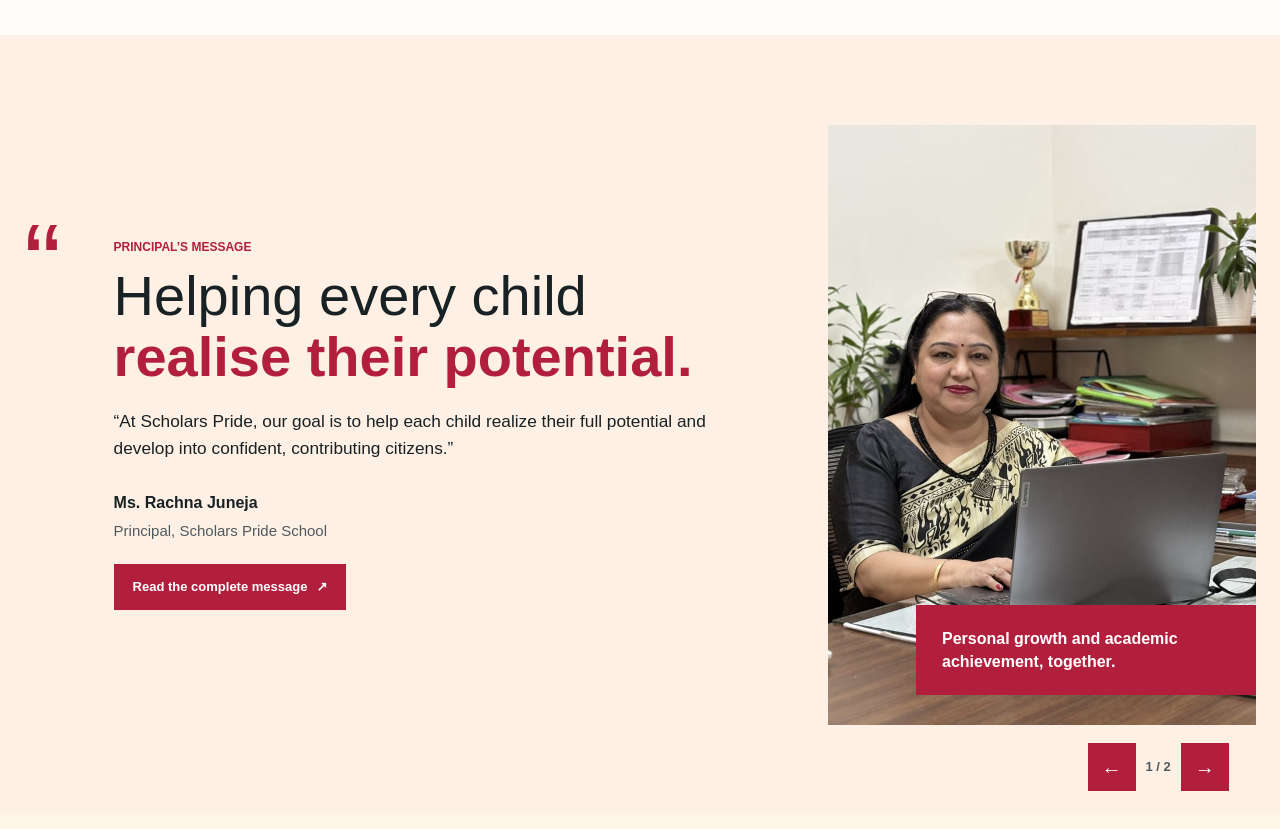
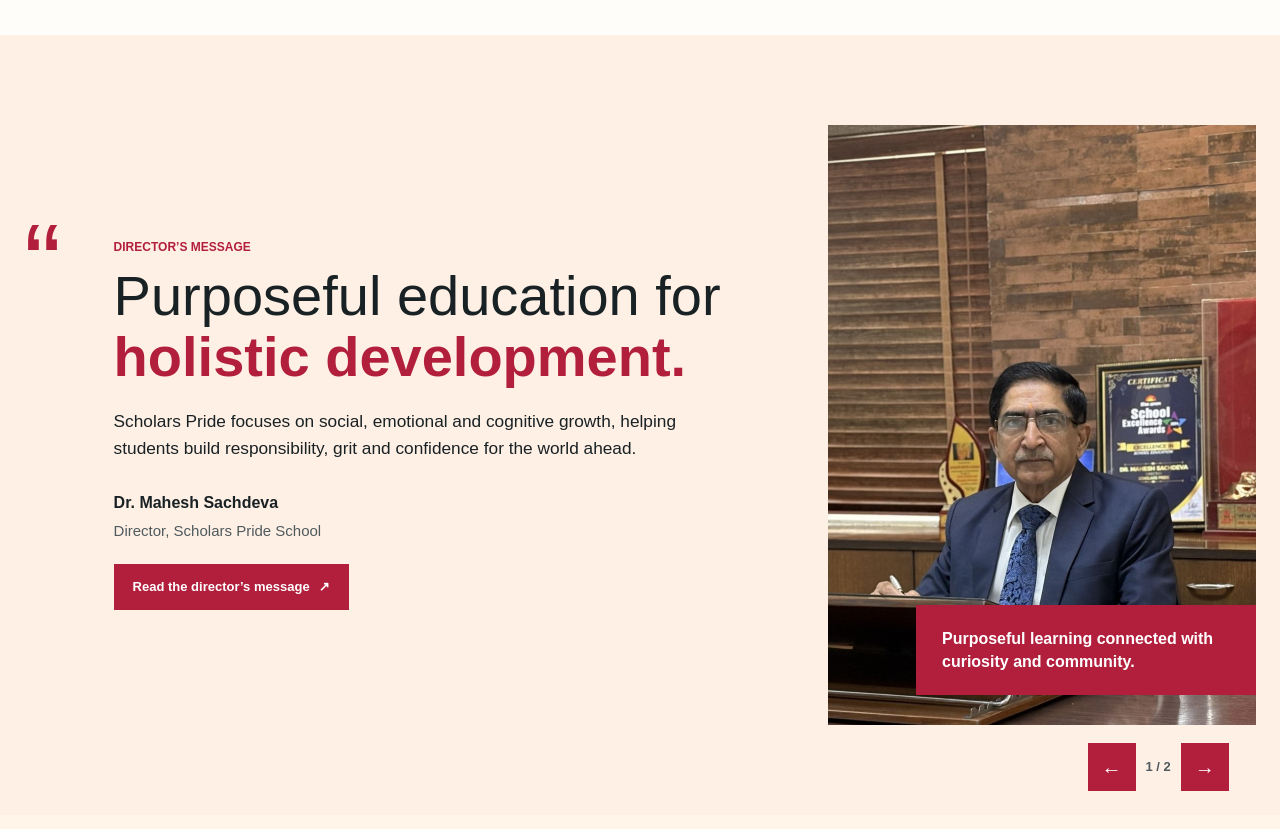
Before and after one commit to deeksha-designer/deeksha-designer.github.io, a plain HTML site: page index.html in a window 1280 px wide. Shown: the part 1640-2469 px from the top of the page. Drawn offline with Linux system fonts and the light colour scheme; a web font is replaced by a local one.

Commit message:
Show director message first

```diff
--- a/index.html
+++ b/index.html
@@ -15,7 +15,7 @@
       href="https://fonts.googleapis.com/css2?family=Google+Sans+Flex:opsz,wght@6..144,100..900&display=swap"
       rel="stylesheet"
     />
-    <link rel="stylesheet" href="styles.css?v=40" />
+    <link rel="stylesheet" href="styles.css?v=41" />
   </head>
   <body>
     <a class="skip-link" href="#main">Skip to main content</a>
@@ -503,28 +503,28 @@
         <div class="principal-slides">
           <article class="principal-slide is-active" data-principal-slide="0">
             <div class="principal-image">
+              <img loading="lazy" decoding="async" src="assets/dr-mahesh-sachdeva.jpg" alt="Dr. Mahesh Sachdeva, Director of Scholars Pride School" />
+              <p>Purposeful learning connected with curiosity and community.</p>
+            </div>
+            <div class="principal-card">
+              <p class="section-context">Director’s message</p>
+              <h2 id="principal-title">Purposeful education for <span class="script-word">holistic development.</span></h2>
+              <blockquote>Scholars Pride focuses on social, emotional and cognitive growth, helping students build responsibility, grit and confidence for the world ahead.</blockquote>
+              <div class="principal-sign"><strong>Dr. Mahesh Sachdeva</strong><span>Director, Scholars Pride School</span></div>
+              <a class="text-link" href="https://www.scholarspride.edu.in/directors-message/">Read the director’s message <span aria-hidden="true">↗</span></a>
+            </div>
+          </article>
+          <article class="principal-slide" data-principal-slide="1" aria-hidden="true">
+            <div class="principal-image">
               <img loading="lazy" decoding="async" src="assets/rachna-juneja.jpg" alt="Ms. Rachna Juneja, Principal of Scholars Pride School" />
               <p>Personal growth and academic achievement, together.</p>
             </div>
             <div class="principal-card">
               <p class="section-context">Principal’s message</p>
-              <h2 id="principal-title">Helping every child <span class="script-word">realise their potential.</span></h2>
+              <h2>Helping every child <span class="script-word">realise their potential.</span></h2>
               <blockquote>“At Scholars Pride, our goal is to help each child realize their full potential and develop into confident, contributing citizens.”</blockquote>
               <div class="principal-sign"><strong>Ms. Rachna Juneja</strong><span>Principal, Scholars Pride School</span></div>
               <a class="text-link" href="https://www.scholarspride.edu.in/directors-message/">Read the complete message <span aria-hidden="true">↗</span></a>
-            </div>
-          </article>
-          <article class="principal-slide" data-principal-slide="1" aria-hidden="true">
-            <div class="principal-image">
-              <img loading="lazy" decoding="async" src="assets/dr-mahesh-sachdeva.jpg" alt="Dr. Mahesh Sachdeva, Director of Scholars Pride School" />
-              <p>Purposeful learning connected with curiosity and community.</p>
-            </div>
-            <div class="principal-card">
-              <p class="section-context">Director’s message</p>
-              <h2>Purposeful education for <span class="script-word">holistic development.</span></h2>
-              <blockquote>Scholars Pride focuses on social, emotional and cognitive growth, helping students build responsibility, grit and confidence for the world ahead.</blockquote>
-              <div class="principal-sign"><strong>Dr. Mahesh Sachdeva</strong><span>Director, Scholars Pride School</span></div>
-              <a class="text-link" href="https://www.scholarspride.edu.in/directors-message/">Read the director’s message <span aria-hidden="true">↗</span></a>
             </div>
           </article>
         </div>
```
